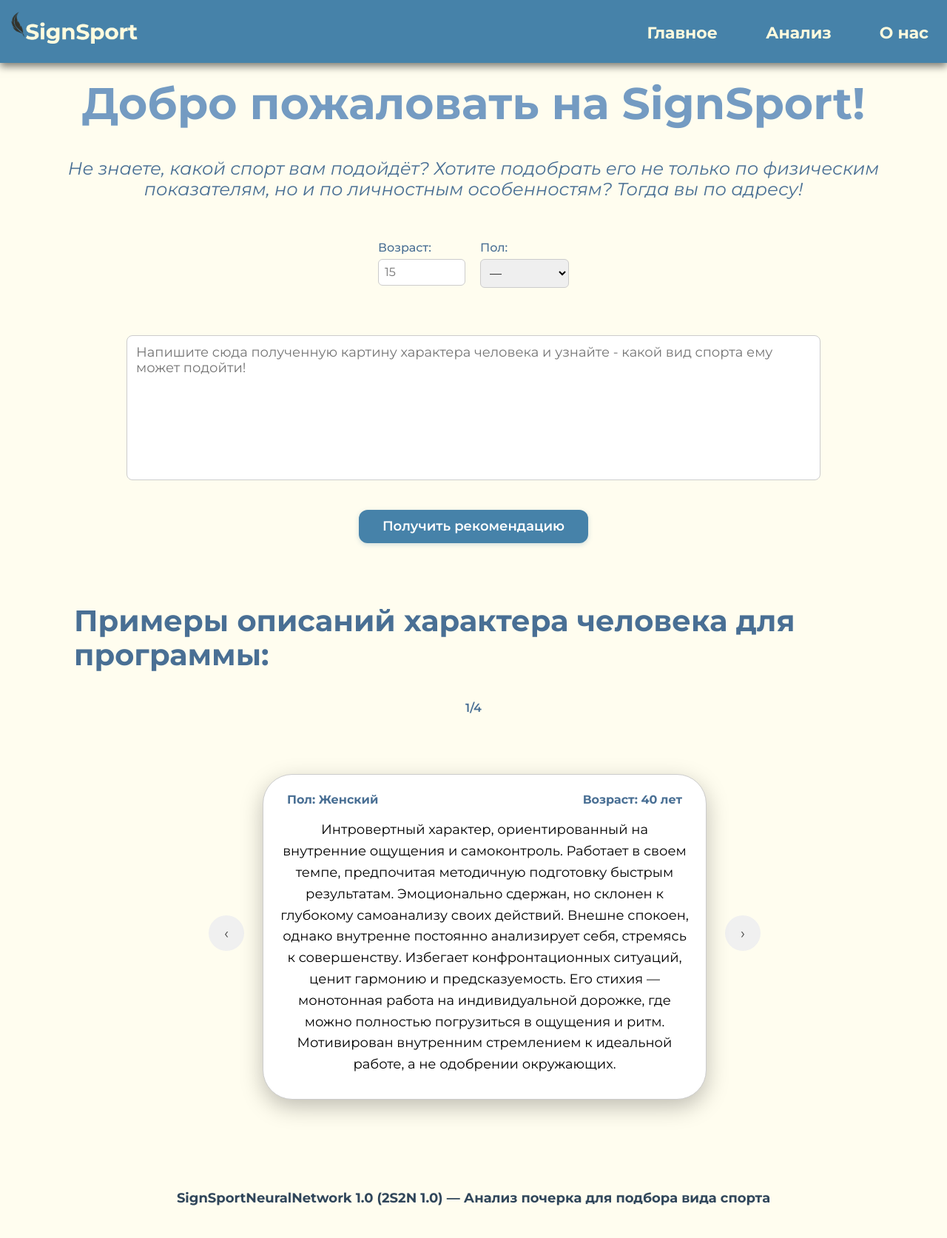
After one commit to Books-Master18/SignSport-1.0, a Flask app: page /analyze in a window 1280 px wide. The commit adds this page. Shown: the whole page at 74% size. Run offline with Flask 3, Linux system fonts and the light colour scheme.

Commit message:
появление в примерах возраста и пола и редактирование кода в целом

```diff
--- a/expert_system.py
+++ b/expert_system.py
@@ -1,3 +1,5 @@
+#Flask-сервер
+
 from flask import Flask, request, jsonify, render_template
 import os
 
@@ -169,7 +171,7 @@ def home():
 
 @app.route('/analyze')
 def analyze_page():
-    return render_template('neural_network.html')
+    return render_template('program.html')
 
 @app.route('/api/analyze', methods=['POST'])
 def analyze_text():
--- a/sport_rules.py
+++ b/sport_rules.py
@@ -1,3 +1,4 @@
+#База знаний
 SPORT_RULES = {
     "Футбол": {
         "keywords": ["общительный", "экстраверт", "смелый", "самоотдача", "победа", "уверенный",
--- a/static/css/style.css
+++ b/static/css/style.css
@@ -426,11 +426,29 @@ footer {
   display: flex;
   align-items: center;
   justify-content: center;
-  gap: 6px;
+  gap: 15px;
   margin: 80px auto;
   width: 100%;
   max-width: 1000px;
   padding: 0 15px;
+  position: relative;
+}
+
+/* Стили для меток пола и возраста */
+.demo-labels {
+  position: absolute;
+  top: 15px; /* ← внутри карточки, не выше границы */
+  left: 20px;
+  right: 20px;
+  display: flex;
+  justify-content: space-between;
+  font-weight: bold;
+  font-size: 16px;
+  color: #496F94;
+  background: rgba(255, 255, 255, 0.85);
+  padding: 6px 12px;
+  border-radius: 8px;
+  z-index: 10;
 }
 
 /* ------ счетчик ---- */
@@ -448,9 +466,9 @@ footer {
 /* ----- Сам блок карусели ----- */
 .carousel {
   width: 100%;
-  max-width: 700px;
+  max-width: 600px;
   min-width: 50px;
-  height: 400px;
+  height: 440px;
   position: relative;
   overflow: hidden;
   border: 1px solid #ccc;
@@ -461,10 +479,10 @@ footer {
   box-shadow: 0 10px 30px rgba(0, 0, 0, 0.25);
 }
 
-/* ——— Каждый текст ——— */
+/* ---- Каждый текст ---- */
 .review {
   position: absolute;
-  top: 40px;
+  top: 0;
   left: 0;
   width: 100%;
   height: 100%;
@@ -477,7 +495,7 @@ footer {
   font-size: 18px;
   line-height: 1.6;
   text-align: center;
-  padding: 0 10px;
+  padding: 60px 20px 20px;
   box-sizing: border-box;
   /* Добавим прокрутку, если вдруг не влезет */
   overflow-y: auto;
@@ -488,6 +506,7 @@ footer {
   -webkit-user-select: text; /* для Safari */
   pointer-events: none;
 }
+
 
 .review p {
   margin: 0;
--- a/static/js/analyze.js
+++ b/static/js/analyze.js
@@ -1,3 +1,5 @@
+//Отправка запроса
+
 async function runAnalysis() {
     const text = document.getElementById("reportInput").value.trim();
     if (!text) {
--- a/static/js/carousel.js
+++ b/static/js/carousel.js
@@ -1,3 +1,4 @@
+//Карусель
 // Когда страница полностью загрузилась — запускаем карусель
 document.addEventListener('DOMContentLoaded', () => {
 
--- /dev/null
+++ b/templates/program.html
@@ -0,0 +1,139 @@
+<!DOCTYPE html>
+<html lang="ru">
+
+<head>
+    <meta charset="UTF-8">
+    <meta name="viewport" content="width=device-width, initial-scale=1.0">
+    <title>SignSport — Подбор спорта по почерку</title>
+    <link rel="preconnect" href="https://fonts.googleapis.com">
+    <link rel="preconnect" href="https://fonts.gstatic.com" crossorigin>
+    <link href="https://fonts.googleapis.com/css2?family=Montserrat:ital,wght@0,100..900;1,100..900&display=swap" rel="stylesheet">
+    <link rel="stylesheet" href="{{ url_for('static', filename='css/normalize.css') }}">
+    <link rel="stylesheet" href="{{ url_for('static', filename='css/style.css') }}">
+    <link rel="icon" href="{{ url_for('static', filename='images/favicon.jpg') }}" sizes="16x16" type="image/jpeg">
+</head>
+
+<body>
+    <!-- Баннер -->
+    <div class="header">
+        <div class="navigation">
+            <a href="{{ url_for('home') }}">
+                <img src="{{ url_for('static', filename='images/logo.png') }}" alt="SignSport">
+            </a>
+            <ul class="textnav">
+                <li><a href="{{ url_for('home') }}"><b>Главное</b></a></li>
+                <li><a href="{{ url_for('analyze_page') }}"><b>Анализ</b></a></li>
+                <li>
+                    <a href="#" class="custom-tooltip">
+                        <b>О нас</b>
+                        <span class="tooltip-text">
+                            Нейросеть SignSport поможет вам выбрать подходящий для вас вид спорта, опираясь на ваш характер и личность! Загрузите данные нейросети и она предоставит вам долгожданный подробный результат!
+                        </span>
+                    </a>
+                </li>
+            </ul>
+        </div>
+    </div>
+
+    <!-- Приветственный текст -->
+    <div class="page">
+        <h1 class="maintext">Добро пожаловать на SignSport!</h1>
+        <p class="subtitle_two"><i>Не знаете, какой спорт вам подойдёт? Хотите подобрать его не только по физическим показателям, но и по личностным особенностям? Тогда вы по адресу!</i></p>
+    </div>
+
+    <!-- Фильтр пола и возраста для анализа -->
+    <div style="margin: 16px 0; display: flex; gap: 20px; justify-content: center; flex-wrap: wrap;">
+        <div>
+            <label for="age" style="display: block; margin-bottom: 6px; font-weight: 500; color: #496F94;">Возраст:</label>
+            <input type="number" id="age" min="7" max="100" placeholder="15" style="padding: 8px; width: 100px; border: 1px solid #ccc; border-radius: 6px;">
+        </div>
+        <div>
+            <label for="gender" style="display: block; margin-bottom: 6px; font-weight: 500; color: #496F94;">Пол:</label>
+            <select id="gender" style="padding: 8px; width: 120px; border: 1px solid #ccc; border-radius: 6px;">
+                <option value="">—</option>
+                <option value="male">Мужской</option>
+                <option value="female">Женский</option>
+            </select>
+        </div>
+    </div>
+
+    <!-- Место для ввода характера человека -->
+    <div class="upload-box">
+        <textarea id="reportInput" placeholder="Напишите сюда полученную картину характера человека и узнайте - какой вид спорта ему может подойти!"></textarea>
+        <br>
+        <button type="button" onclick="runAnalysis()" class="analyze-button">Получить рекомендацию</button>
+    </div>
+
+    <!-- Место для результата -->
+    <div id="result" class="result-box" style="display: none;">
+        <div class="result-header">
+            <span class="checkmark">✅</span>
+            <strong>Рекомендация готова!</strong>
+        </div>
+        <p><strong>Рекомендуемый вид спорта:</strong> <span id="recommendedSport"></span></p>
+        <p><strong>Уверенность модели:</strong> <span id="confidence"></span>%</p>
+        <p id="reasonText"></p>
+    </div>
+
+    <!-- Скрол примеров характера -->
+    <div class="page2">
+        <p class="textexample">Примеры описаний характера человека для программы:</p>
+    </div>
+
+    <div class="carousel-wrapper" style="text-align: center; margin: 40px auto; max-width: 1000px;">
+        <!-- Счётчик -->
+        <div class="carousel-counter" id="counter" style="margin-bottom: 12px; font-size: 16px; color: #496F94;">
+            1/4
+        </div>
+
+        <!-- Карусель -->
+        <div class="carousel-container">
+            <button class="arrow left-arrow" id="prevBtn">‹</button>
+            <div class="carousel">
+                <!-- ✅ Только первый — active -->
+                <div class="review active">
+                    <div class="demo-labels">
+                        <span class="label-gender">Пол: Женский</span>
+                        <span class="label-age">Возраст: 40 лет</span>
+                    </div>
+                    <p>Интровертный характер, ориентированный на внутренние ощущения и самоконтроль. Работает в своем темпе, предпочитая методичную подготовку быстрым результатам. Эмоционально сдержан, но склонен к глубокому самоанализу своих действий. Внешне спокоен, однако внутренне постоянно анализирует себя, стремясь к совершенству. Избегает конфронтационных ситуаций, ценит гармонию и предсказуемость. Его стихия — монотонная работа на индивидуальной дорожке, где можно полностью погрузиться в ощущения и ритм. Мотивирован внутренним стремлением к идеальной работе, а не одобрении окружающих.</p>
+                </div>
+                <div class="review">
+                    <div class="demo-labels">
+                        <span class="label-gender">Пол: Мужской</span>
+                        <span class="label-age">Возраст: 53 лет</span>
+                    </div>
+                    <p>Артистичная и творческая натура с яркой эмоциональной выразительностью. Обладает спонтанным мышлением и живой фантазией. Склонна к импровизации и экспрессивным проявлениям. В начале работы полна энтузиазма и оригинальных идей, но может быстро терять концентрацию при монотонных задачах. Эмоционально чувствительна, требует постоянной смены впечатлений. Ее стихия — это сценическое воплощение, пластика и художественный образ.</p>
+                </div>
+
+                <div class="review">
+                    <div class="demo-labels">
+                        <span class="label-gender">Пол: Женский</span>
+                        <span class="label-age">Возраст: 66 лет</span>
+                    </div>
+                    <p>Перфекционист с высокими стандартами качества. Каждое действие продумывает до мелочей, стремится к безупречности. Обладает развитым самоконтролем и дисциплиной. Внешне сдержан, но внутренне постоянно анализирует и корректирует себя. Ценит четкие правила, структуру и предсказуемость. Испытывает потребность в одобрении со стороны авторитетных фигур. Его сила — в способности доводить все до совершеннства, работая на точность. Не любит хаос и импровизацию, предпочитает выверенные схемы.</p>
+                </div>
+
+                <div class="review">
+                    <div class="demo-labels">
+                        <span class="label-gender">Пол: Женский</span>
+                        <span class="label-age">Возраст: 19 лет</span>
+                    </div>
+                    <p>Аналитический стратег с системным мышлением. Подходит к любой задаче стратегически: оценивает варианты, просчитывает последствия, выбирает оптимальный вариант. Эмоционально стабилен, не подвержен импульсивным решениям. Ценит логику, порядок и последовательность. Внешне невозмутим, предпочитает наблюдать и анализировать, а не активно вмешиваться. Его мотивация — интеллектуальное решение сложной задачи, а не внешнее признание. Идеально чувствует себя в условиях, где цель достигается за счет превосходства ума, а не грубой силы.</p>
+                </div>
+            </div>
+            <button class="arrow right-arrow" id="nextBtn">›</button>
+        </div>
+    </div>
+
+    <footer>
+        <div>
+            <p><b>SignSportNeuralNetwork 1.0 (2S2N 1.0) — Анализ почерка для подбора вида спорта</b></p>
+        </div>
+    </footer>
+
+    <!-- Скрипты -->
+    <script src="{{ url_for('static', filename='js/analyze.js') }}"></script>
+    <script src="{{ url_for('static', filename='js/carousel.js') }}"></script>
+</body>
+</html>
```
Also changed, not shown: templates/programm.html (deleted, +0 -110 lines).
